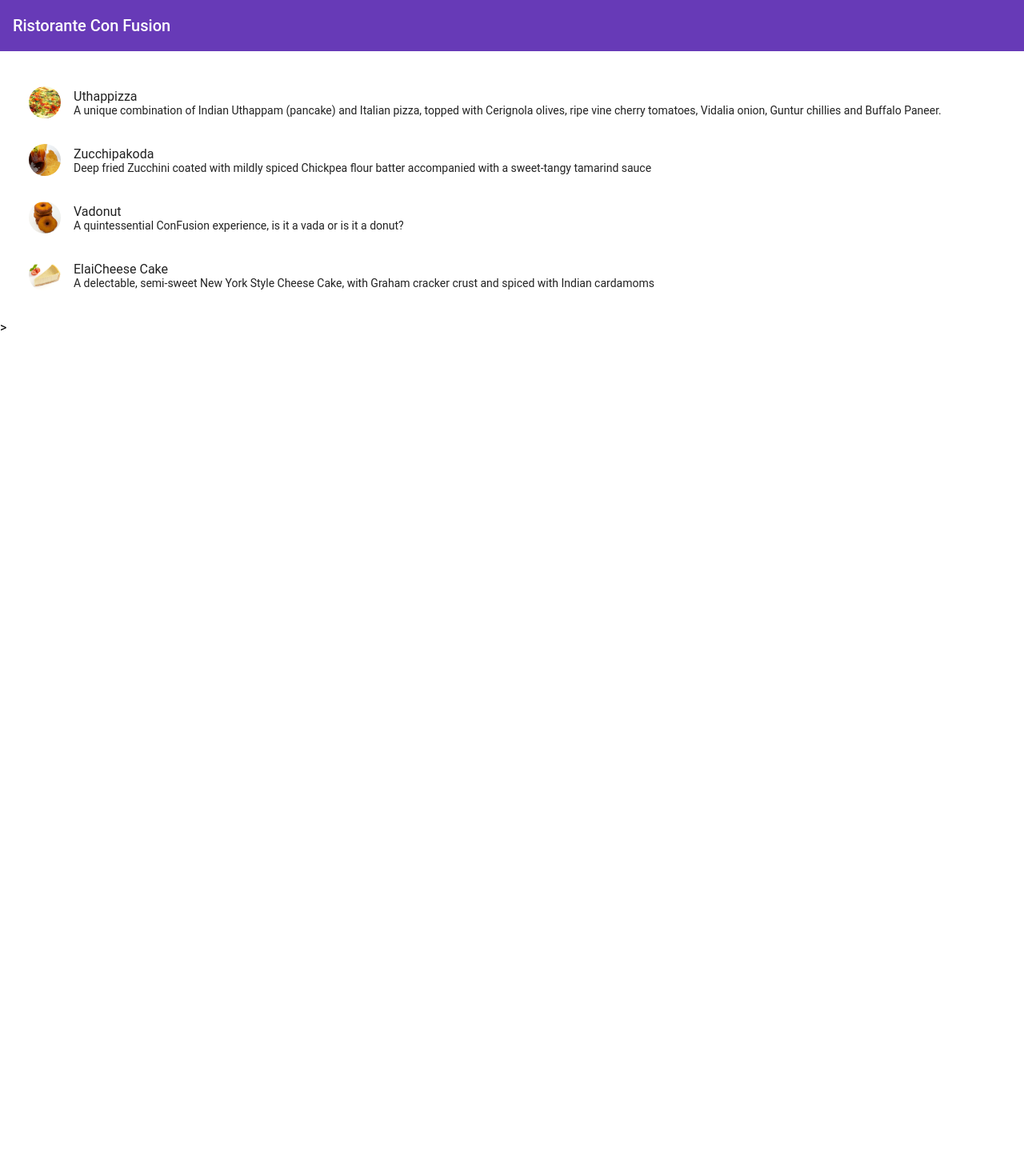
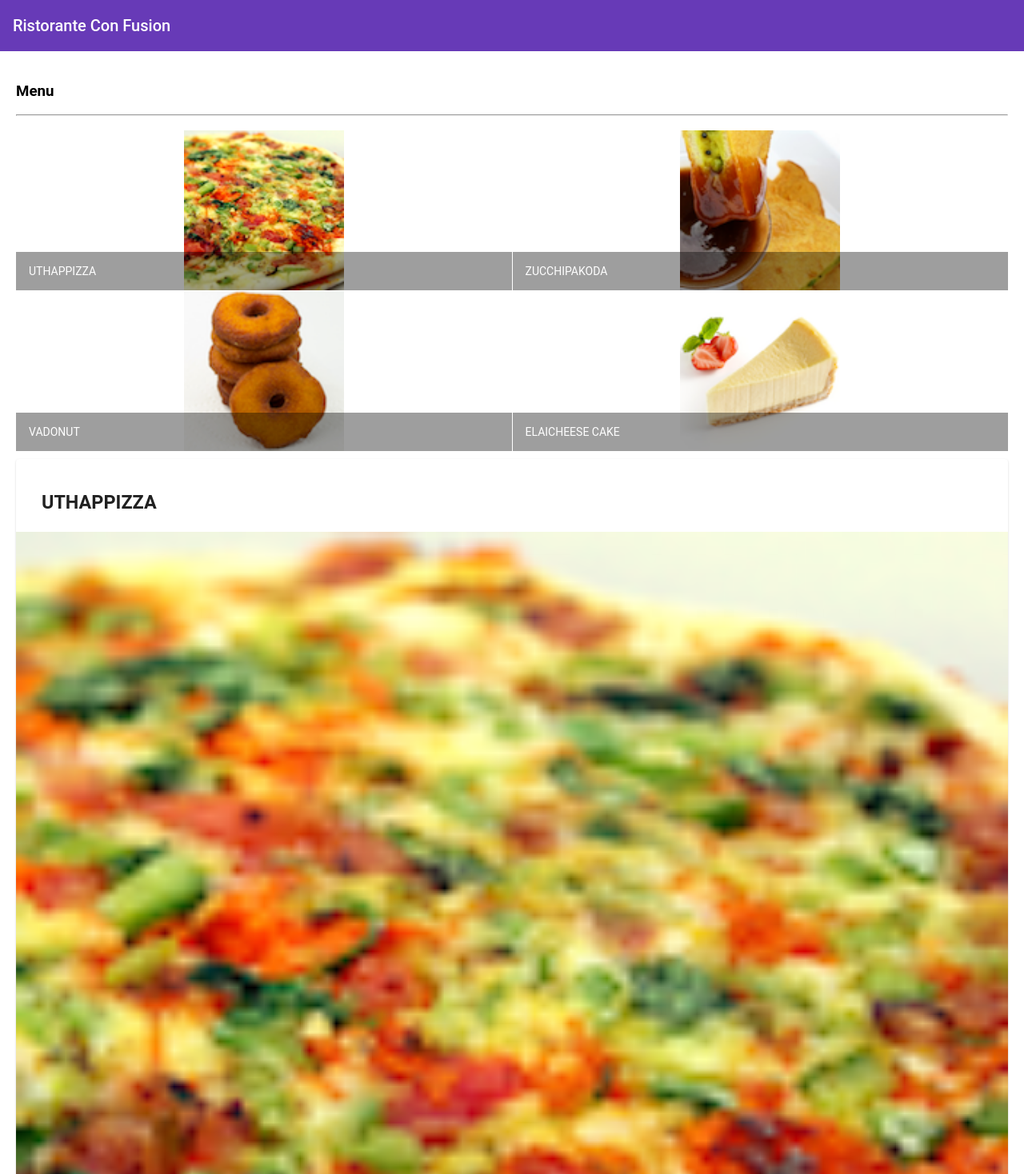
Before and after one commit to naman815/Restaurant-menu, an Angular app: page / in a window 1280 px wide. Shown: the top 1468 px of the page at 80% size. Before the commit the page ends 800 px from the top, so only its background shows below. Built offline with nearby package versions, Linux system fonts and the light colour scheme.

Commit message:
component part 2

```diff
--- a/src/app/menu/menu.component.html
+++ b/src/app/menu/menu.component.html
@@ -1,13 +1,41 @@
 <div class="container" fxLayout="column" fxLayoutGap="10px">
-  <mat-list fxFlex>
-    <mat-list-item *ngFor="let dish of dishes">
-      <img matListAvatar src="{{ dish.image }}" alt="{{ dish.name }}" />
-      <h1 matLine>{{ dish.name }}</h1>
-      <p matLine>
-        <span>
-          {{ dish.description }}
-        </span>
-      </p>
-    </mat-list-item>
-  </mat-list>
+  <div fxFlex>
+    <div>
+      <h3>Menu</h3>
+      <hr />
+    </div>
+  </div>
+
+  <div fxFlex>
+    <mat-grid-list cols="2" rowHeight="200px">
+      <mat-grid-tile *ngFor="let dish of dishes">
+        <img height="200px" src="{{ dish.image }}" alt="{{ dish.name }}" />
+        <mat-grid-tile-footer>
+          <h1>{{ dish.name | uppercase }}</h1>
+        </mat-grid-tile-footer>
+      </mat-grid-tile>
+    </mat-grid-list>
+  </div>
+
+  <div fxFlex *ngIf="selectedDish">
+    <mat-card>
+      <mat-card-header>
+        <mat-card-title>
+          <h3>{{ selectedDish.name | uppercase }}</h3>
+        </mat-card-title>
+      </mat-card-header>
+      <img
+        mat-card-image
+        src="{{ selectedDish.image }}"
+        alt="{{ selectedDish.name }}"
+      />
+      <mat-card-content>
+        <p>{{ selectedDish.description }}</p>
+      </mat-card-content>
+      <mat-card-actions>
+        <button mat-button>LIKE</button>
+        <button mat-button>SHARE</button>
+      </mat-card-actions>
+    </mat-card>
+  </div>
 </div>
--- a/src/app/menu/menu.component.ts
+++ b/src/app/menu/menu.component.ts
@@ -1,14 +1,7 @@
 import { Component, OnInit } from "@angular/core";
 import { Dish } from "../shared/dish";
-@Component({
-  selector: "app-menu",
-  templateUrl: "./menu.component.html",
-  styleUrls: ["./menu.component.scss"]
-})
-export class MenuComponent implements OnInit {
-  constructor() {}
 
-  dishes: Dish[] = [
+const DISHES: Dish[] = [
   {
     id: "0",
     name: "Uthappizza",
@@ -56,5 +49,16 @@
   }
 ];
 
+@Component({
+  selector: "app-menu",
+  templateUrl: "./menu.component.html",
+  styleUrls: ["./menu.component.scss"]
+})
+export class MenuComponent implements OnInit {
+  dishes = DISHES;
+  selectedDish: Dish = DISHES[0];
+
+  constructor() {}
+
   ngOnInit() {}
 }
```
Also changed, not shown: src/app/app.module.ts (+7 -2 lines). Lines whose indentation alone changed are shown as unchanged.
